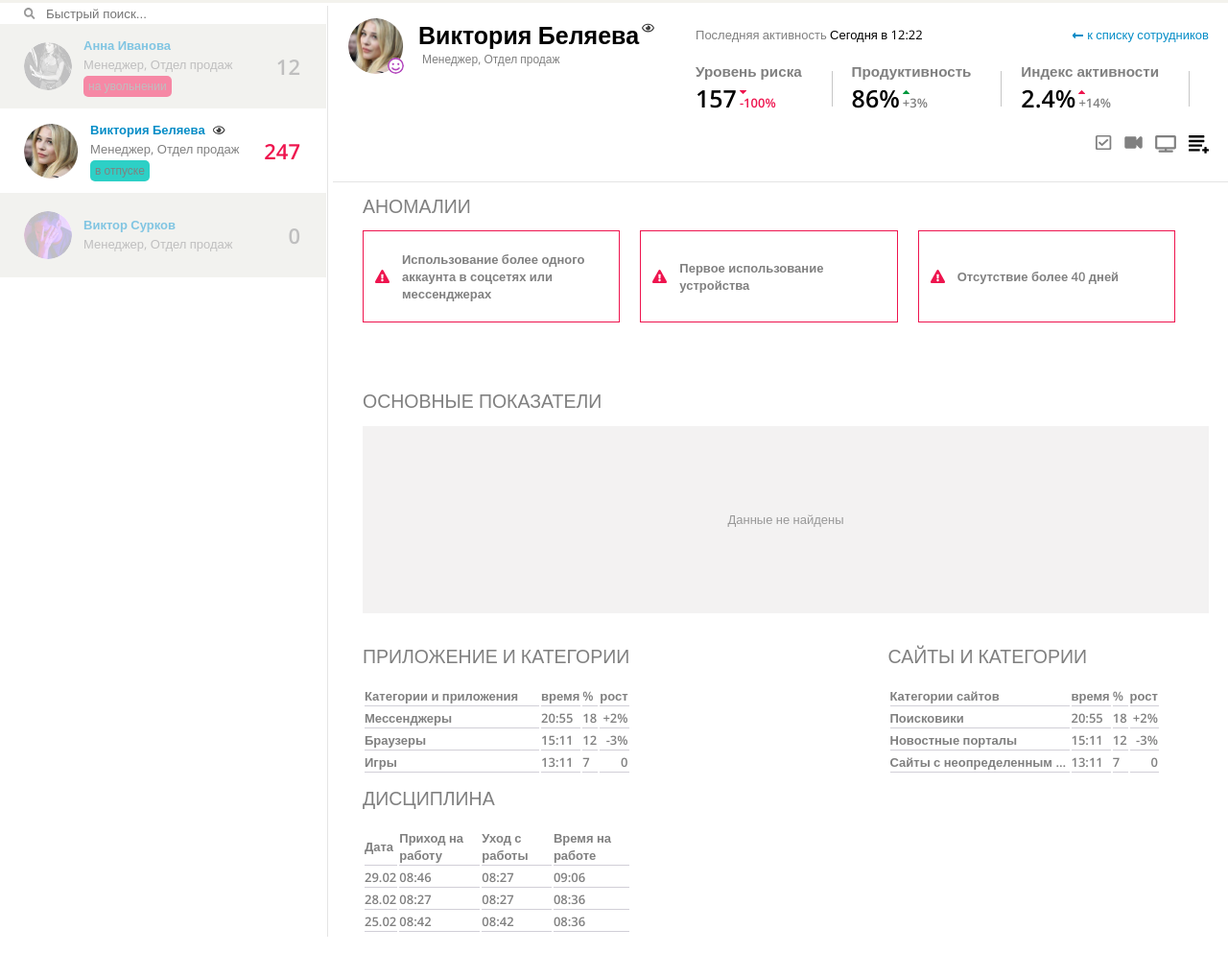
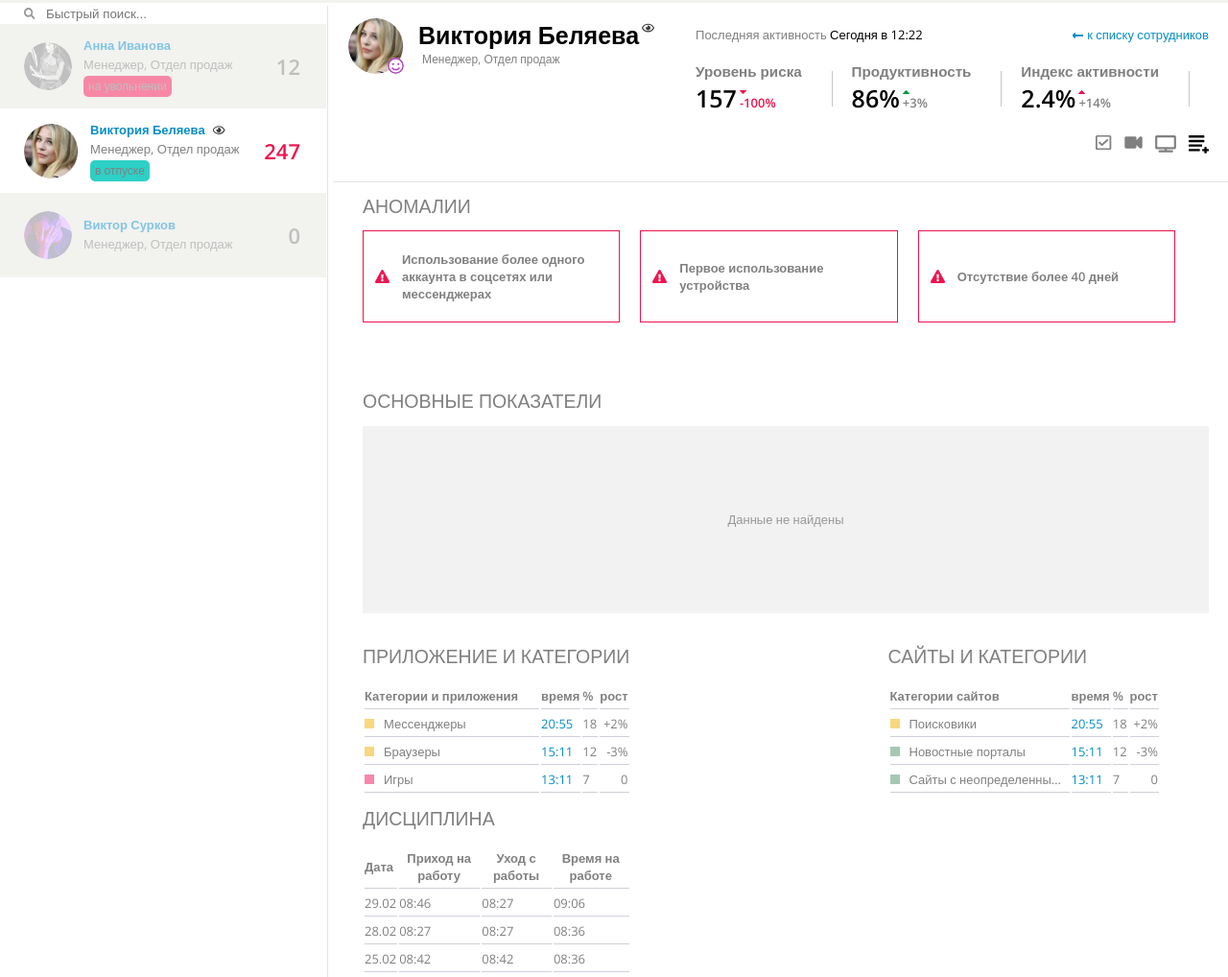
Before and after one commit to anna-popova/TestForZecurion, a plain HTML site: page index.html in a window 1280 px wide. Shown: the part 100-1118 px from the top of the page at 96% size. Before the commit the page ends 1076 px from the top, so only its background shows below. Drawn offline with Linux system fonts and the light colour scheme; files whose address does not match are found by name.

Commit message:
добавляет стили для таблиц, кроме последней

```diff
--- a/index.html
+++ b/index.html
@@ -184,19 +184,19 @@
 								<th class="statistics__header statistics__header--right">рост</th>
 							</tr>
 							<tr class="statistics__row">
-								<td class="statistics__data statistics__data--text first-column">Мессенджеры</td>
+								<td class="statistics__data statistics__data--dot statistics__data--text first-column">Мессенджеры</td>
 								<td class="statistics__data statistics__data--time">20:55</td>
 								<td class="statistics__data statistics__data--text">18</td>
 								<td class="statistics__data statistics__data--text statistics__data--text-right">+2%</td>
 							</tr>
 							<tr class="statistics__row">
-								<td class="statistics__data statistics__data--text first-column">Браузеры</td>
+								<td class="statistics__data statistics__data--dot statistics__data--text first-column">Браузеры</td>
 								<td class="statistics__data statistics__data--time">15:11</td>
 								<td class="statistics__data statistics__data--text">12</td>
 								<td class="statistics__data statistics__data--text statistics__data--text-right">-3%</td>
 							</tr>
 							<tr class="statistics__row">
-								<td class="statistics__data statistics__data--text first-column">Игры</td>
+								<td class="statistics__data statistics__data--dot statistics__data--dot-red statistics__data--text first-column">Игры</td>
 								<td class="statistics__data statistics__data--time">13:11</td>
 								<td class="statistics__data statistics__data--text">7</td>
 								<td class="statistics__data statistics__data--text statistics__data--text-right">0</td>
@@ -217,19 +217,19 @@
 								<th class="statistics__header statistics__header--right">рост</th>
 							</tr>
 							<tr class="statistics__row">
-								<td class="statistics__data statistics__data--text first-column">Поисковики</td>
+								<td class="statistics__data statistics__data--dot statistics__data--text first-column">Поисковики</td>
 								<td class="statistics__data statistics__data--time">20:55</td>
 								<td class="statistics__data statistics__data--text">18</td>
 								<td class="statistics__data statistics__data--text statistics__data--text-right">+2%</td>
 							</tr>
 							<tr class="statistics__row">
-								<td class="statistics__data statistics__data--text first-column">Новостные порталы</td>
+								<td class="statistics__data statistics__data--dot statistics__data--dot-green statistics__data--text first-column">Новостные порталы</td>
 								<td class="statistics__data statistics__data--time">15:11</td>
 								<td class="statistics__data statistics__data--text">12</td>
 								<td class="statistics__data statistics__data--text statistics__data--text-right">-3%</td>
 							</tr>
 							<tr class="statistics__row">
-								<td class="statistics__data statistics__data--text statistics__data--text-overflow first-column">
+								<td class="statistics__data statistics__data--dot statistics__data--dot-green statistics__data--text statistics__data--text-overflow first-column">
 									Сайты с неопределенным наполнением</td>
 								<td class="statistics__data statistics__data--time">13:11</td>
 								<td class="statistics__data statistics__data--text">7</td>
@@ -246,27 +246,27 @@
 						<tbody>
 							<tr class="statistics__row">
 								<th class="statistics__header">Дата</th>
-								<th class="statistics__header">Приход на работу</th>
-								<th class="statistics__header">Уход с работы</th>
-								<th class="statistics__header">Время на работе</th>
+								<th class="statistics__header statistics__header--center">Приход на работу</th>
+								<th class="statistics__header statistics__header--center">Уход с работы</th>
+								<th class="statistics__header statistics__header--center">Время на работе</th>
 							</tr>
 							<tr class="statistics__row">
 								<td class="statistics__data statistics__data--text">29.02</td>
-								<td class="statistics__data statistics__data--time">08:46</td>
-								<td class="statistics__data statistics__data--text">08:27</td>
-								<td class="statistics__data statistics__data--text">09:06</td>
+								<td class="statistics__data statistics__data--text">08:46 <span class="delta-time delta-time--red"></span></td>
+								<td class="statistics__data statistics__data--text">08:27 <span class="delta-time delta-time--red"></span></td>
+								<td class="statistics__data statistics__data--text">09:06 <span class="delta-time delta-time--red"></span></td>
 							</tr>
 							<tr class="statistics__row">
 								<td class="statistics__data statistics__data--text">28.02</td>
-								<td class="statistics__data statistics__data--time">08:27</td>
-								<td class="statistics__data statistics__data--text">08:27</td>
-								<td class="statistics__data statistics__data--text">08:36</td>
+								<td class="statistics__data statistics__data--text">08:27 <span class="delta-time delta-time--red"></span></td>
+								<td class="statistics__data statistics__data--text">08:27 <span class="delta-time delta-time--red"></span></td>
+								<td class="statistics__data statistics__data--text">08:36 <span class="delta-time delta-time--red"></span></td>
 							</tr>
 							<tr class="statistics__row">
 								<td class="statistics__data statistics__data--text">25.02</td>
-								<td class="statistics__data statistics__data--time">08:42</td>
-								<td class="statistics__data statistics__data--text">08:42</td>
-								<td class="statistics__data statistics__data--text">08:36</td>
+								<td class="statistics__data statistics__data--text">08:42 <span class="delta-time delta-time--red"></span></td>
+								<td class="statistics__data statistics__data--text">08:42 <span class="delta-time delta-time--red"></span></td>
+								<td class="statistics__data statistics__data--text">08:36 <span class="delta-time delta-time--red"></span></td>
 							</tr>
 						</tbody>
 					</table>
--- a/style.css
+++ b/style.css
@@ -541,17 +541,44 @@ img {
 .statistics__row {
 }
 .statistics__header {
+	padding-bottom: 4px;
 	text-align: left;
 	border-bottom: 1px solid #D1CFD7;
 }
 .statistics__header--right {
 	text-align: right;
 }
+.statistics__header--center {
+	text-align: center;
+}
 .first-column {
 	width: 187px;
 }
 .statistics__data {
+	padding-top: 4px;
+	padding-bottom: 4px;
+	font-weight: 400;
 	border-bottom: 1px solid #D1CFD7;
+}
+.statistics__data--dot {
+	position: relative;
+	padding-left: 20px;
+}
+.statistics__data--dot::before {
+	content: "";
+	position: absolute;
+	top: calc(50% - 5px);
+	left: 0;
+	display: block;
+	width: 10px;
+	height: 10px;
+	background-color: #F8D77F;
+}
+.statistics__data--dot-red::before {
+	background-color: #F689A8;
+}
+.statistics__data--dot-green::before {
+	background-color: #A6C8B3;
 }
 .statistics__data--text {
 }
@@ -559,6 +586,7 @@ img {
 	text-align: right;
 }
 .statistics__data--time {
+	color: #058DC7;
 }
 .websites {
 }
```
